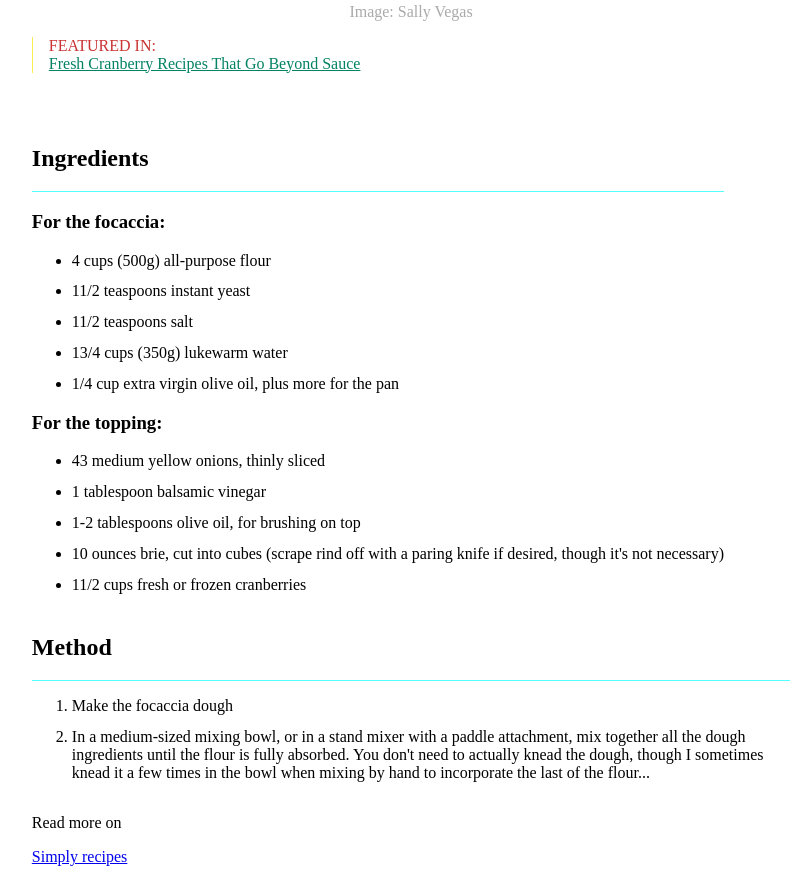
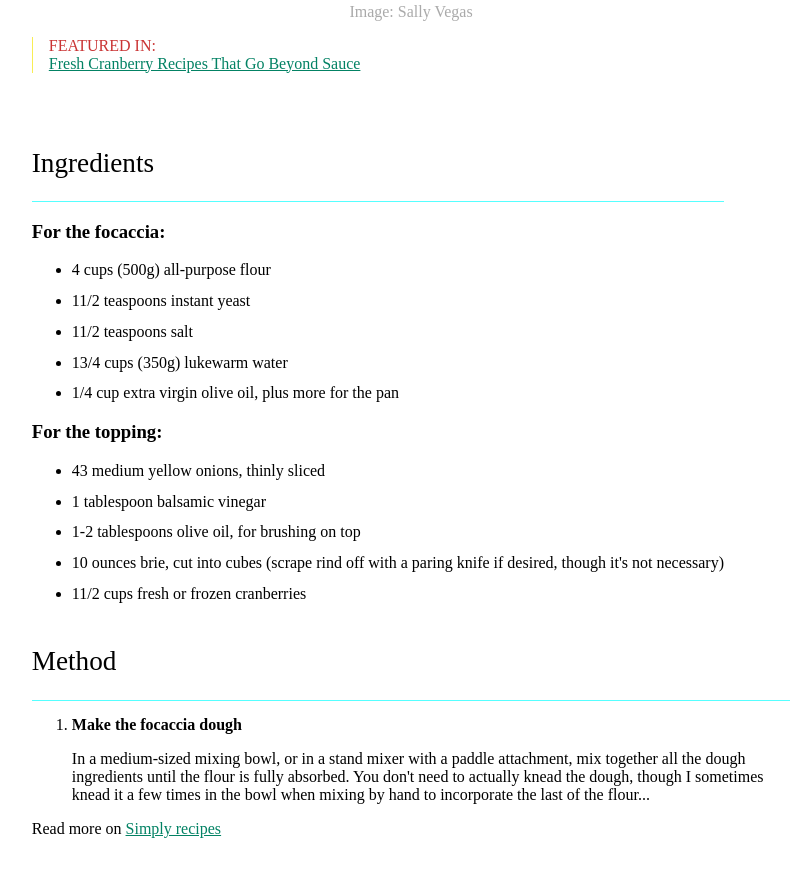
Before and after one commit to sigurnick/U1-W1-D3, a plain HTML site: page index.html in a window 1280 px wide. Shown: the part 914-1788 px from the top of the page, without its empty margins (229-1023 px from the left). After the commit the page ends 1760 px from the top, so only its background shows below. Drawn offline with Linux system fonts and the light colour scheme.

Commit message:
1.3 lavoro base finito

```diff
--- a/assets/index.css
+++ b/assets/index.css
@@ -1,8 +1,7 @@
+
+/*  *Blocchi semnantici* */
 header {
     margin: 1em;
-}
-
-header {
     display: flex;
     justify-content: center;
 }
@@ -14,65 +13,41 @@ main, footer{
     flex-direction: column;
     flex-wrap: wrap;
     align-items: flex-start;
-
 }
 
+
+
+
+
 hr {
-    height: 0.8px;
+    height: 0.5px;
     background-color: rgb(86, 255, 255);
     border: none;
 }
 
-h1, h2 {
+h1{
     margin-top: 1em;
+    font-size: 2.8em;
+    text-align: center;
 }
 
-h1{
-    font-size: 2.8em;
-    text-align: center;
+h2{
+    margin-top: 1em;
+    font-weight: 500;
+    font-size: 1.7em;
 }
 
 li{
     margin-bottom: 0.8em;
 }
 
-#top-article{
-    display: flex;
-    flex-direction: column;
-    flex-wrap: wrap;
-    align-items: center;
+a {
+    color: rgb(3, 130, 100);
+
 }
 
-/* -----Photo e info----- */
-#food-photo{
-    width: 100%;
-    border-radius: 2%;
-}
-#info-photo{
-    color: rgba(128, 128, 128, 0.668);
-}
 
-/* --------Fetured block-------- */
-#fetured-block {
-    align-items: flex-start;
-    border-left: 0.1em solid;
-    border-color: rgb(248, 237, 85);
-    margin-bottom: 3em;
-}
-
-#fetured-block>p {
-    color: rgb(202, 52, 52);
-    margin-bottom: 0;
-    margin-top: 0;
-    margin-left: 1em;
-}
-
-#fetured-block a {
-    margin-left: 1em;
-    color: rgb(3, 130, 100);
-}
-
-/* --------Intestazione con barra colorata------ */
+/* ------------Intestazione con barra colorata-------- */
 #colored-bar>p {
     display: inline;
 }
@@ -91,3 +66,51 @@ li{
     display: flex;
     justify-content: center;
 }
+
+
+/* --------Parte superiore articolo---------- */
+#top-article{
+    display: flex;
+    flex-direction: column;
+    flex-wrap: wrap;
+    align-items: center;
+}
+
+
+/* ---------------Photo e info--------- */
+#food-photo{
+    width: 100%;
+    border-radius: 2%;
+}
+#info-photo{
+    color: rgba(128, 128, 128, 0.668);
+}
+
+/* --------------Fetured block----------- */
+#fetured-block {
+    align-items: flex-start;
+    border-left: 0.1em solid;
+    border-color: rgb(248, 237, 85);
+    margin-bottom: 3em;
+}
+
+#fetured-block>p {
+    color: rgb(202, 52, 52);
+    margin-bottom: 0;
+    margin-top: 0;
+    margin-left: 1em;
+}
+
+#fetured-block a {
+    margin-left: 1em;
+}
+
+
+
+.method span{
+    font-weight: bold;
+}
+
+footer p{
+    display: inline;
+}
--- a/index.html
+++ b/index.html
@@ -89,18 +89,20 @@
 
 
       <!-- *Method* -->
-      <div>
+      <div class="method">
         <h2>Method</h2>
         <hr />
         <ol>
-          <li>Make the focaccia dough</li>
           <li>
-            In a medium-sized mixing bowl, or in a stand mixer with a paddle
-            attachment, mix together all the dough ingredients until the flour
-            is fully absorbed. You don't need to actually knead the dough,
-            though I sometimes knead it a few times in the bowl when mixing by
-            hand to incorporate the last of the flour...
+            <span> Make the focaccia dough</span>
+
+            <p>In a medium-sized mixing bowl, or in a stand mixer with a paddle
+              attachment, mix together all the dough ingredients until the flour
+              is fully absorbed. You don't need to actually knead the dough,
+              though I sometimes knead it a few times in the bowl when mixing by
+              hand to incorporate the last of the flour...</p>
           </li>
+
         </ol>
       </div>
 
@@ -108,8 +110,10 @@
 
 
     <footer>
+      <div>
       <p>Read more on</p>
       <a href="#">Simply recipes</a>
+    </div>
 
     </footer>
   </body>
```
